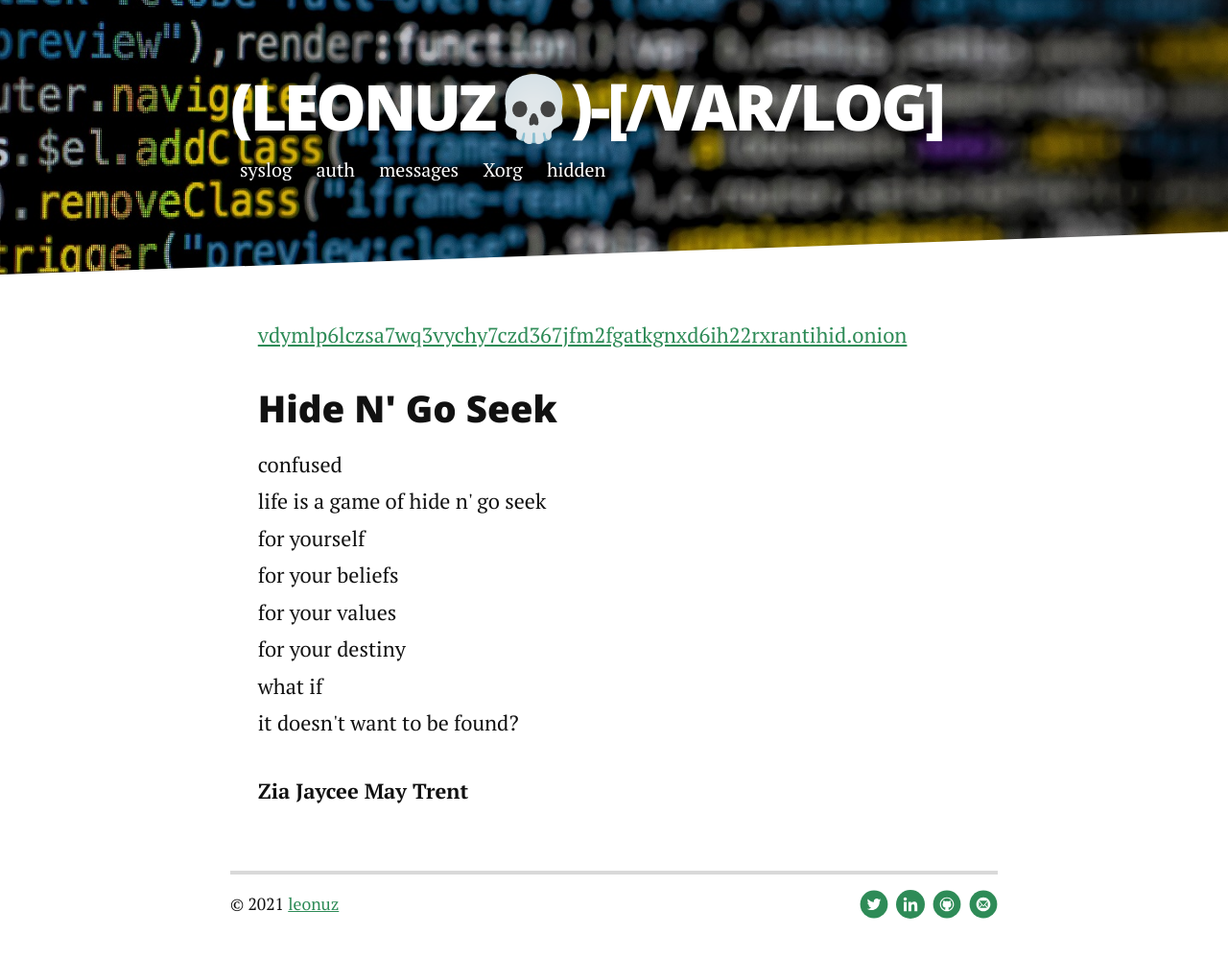
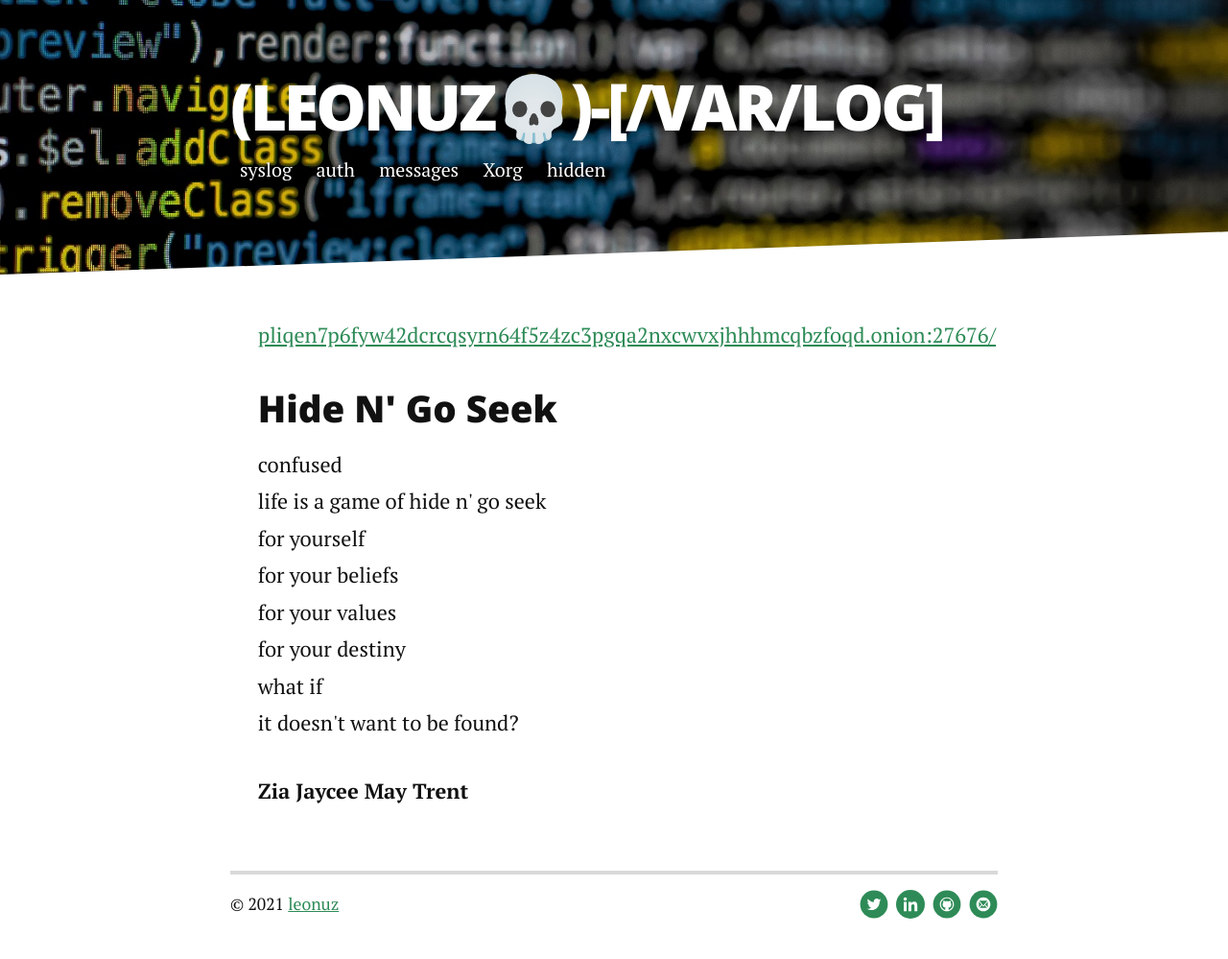
Before and after one commit to leonuz/leonuz.github.io, a Jekyll site: the page built from hidden.md, in a window 1280 px wide. Shown: the whole page at 96% size. Built offline with Jekyll 4.4.1, drawn with Linux system fonts in a browser that asks for light colours; nearby versions of some CDN libraries.

Commit message:
change onion site and port

```diff
--- a/hidden.md
+++ b/hidden.md
@@ -5,7 +5,7 @@ title: hidden
 
 <div class="post">
 
-<p><a href="http://vdymlp6lczsa7wq3vychy7czd367jfm2fgatkgnxd6ih22rxrantihid.onion">vdymlp6lczsa7wq3vychy7czd367jfm2fgatkgnxd6ih22rxrantihid.onion</a></p>
+<p><a href="http://pliqen7p6fyw42dcrcqsyrn64f5z4zc3pgqa2nxcwvxjhhhmcqbzfoqd.onion:27676/">pliqen7p6fyw42dcrcqsyrn64f5z4zc3pgqa2nxcwvxjhhhmcqbzfoqd.onion:27676/</a></p>
 <h3 id="hide-n-go-seek">Hide N&#39; Go Seek</h3>
 <p>confused<br>life is a game of hide n&#39; go seek<br>for yourself<br>for your beliefs<br>for your values<br>for your destiny<br>what if<br>it doesn&#39;t want to be found?  </p>
 <p><strong>Zia Jaycee May Trent</strong></p>
```
